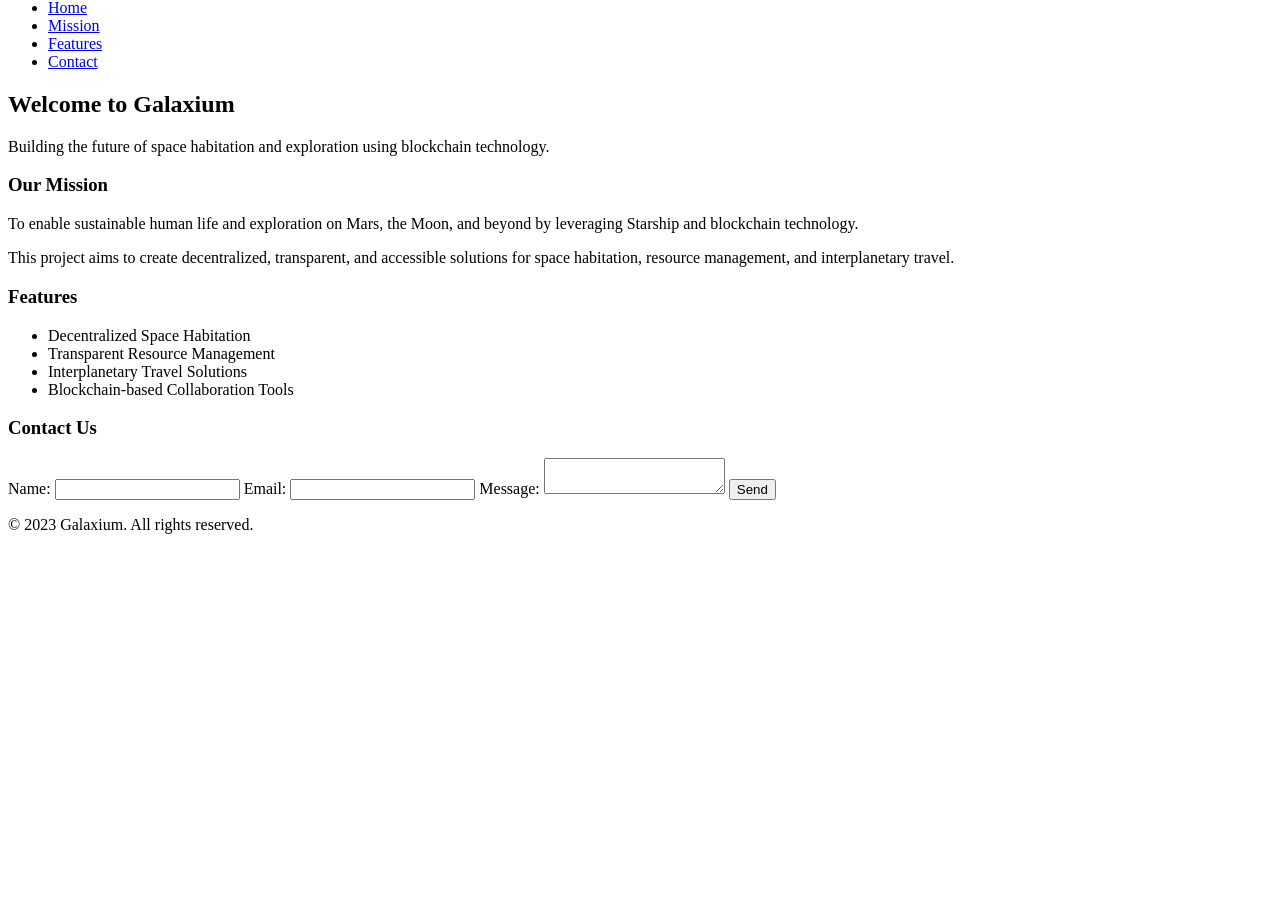
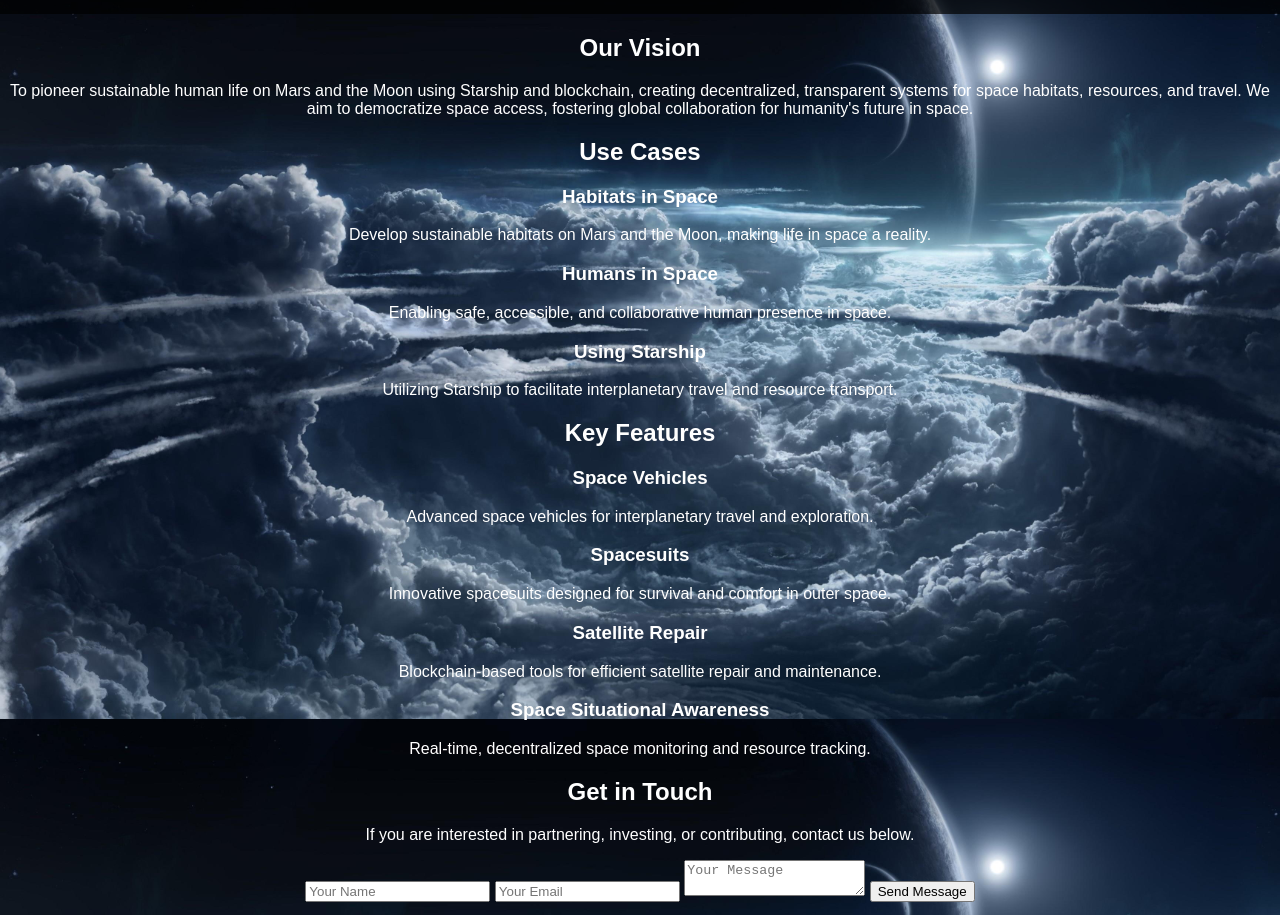
Before and after one commit to IRONalways17/Galaxium, a plain HTML site: page index.html in a window 1280 px wide. Shown: the part 81-996 px from the top of the page. Before the commit the page ends 800 px from the top, so only its background shows below. Drawn offline with Linux system fonts and the light colour scheme.

Commit message:
Update index.html

```diff
--- a/index.html
+++ b/index.html
@@ -3,56 +3,77 @@
 <head>
     <meta charset="UTF-8">
     <meta name="viewport" content="width=device-width, initial-scale=1.0">
-    <title>Galaxium</title>
-    <link rel="stylesheet" href="styles.css">
+    <title>Galaxium: The Future of Human Life in Space</title>
+    <link rel="stylesheet" href="style.css">
 </head>
 <body>
-    <header>
+    <header class="header">
         <h1>Galaxium</h1>
-        <nav>
-            <ul>
-                <li><a href="#intro">Home</a></li>
-                <li><a href="#mission">Mission</a></li>
-                <li><a href="#features">Features</a></li>
-                <li><a href="#contact">Contact</a></li>
-            </ul>
-        </nav>
+        <p>Building the Future of Human Life on Mars, Moon, and Beyond</p>
+        <button onclick="scrollToSection('vision')">Discover More</button>
     </header>
-    <main>
-        <section id="intro" class="intro">
-            <h2>Welcome to Galaxium</h2>
-            <p>Building the future of space habitation and exploration using blockchain technology.</p>
-        </section>
-        <section id="mission" class="details">
-            <h3>Our Mission</h3>
-            <p>To enable sustainable human life and exploration on Mars, the Moon, and beyond by leveraging Starship and blockchain technology.</p>
-            <p>This project aims to create decentralized, transparent, and accessible solutions for space habitation, resource management, and interplanetary travel.</p>
-        </section>
-        <section id="features" class="features">
-            <h3>Features</h3>
-            <ul>
-                <li>Decentralized Space Habitation</li>
-                <li>Transparent Resource Management</li>
-                <li>Interplanetary Travel Solutions</li>
-                <li>Blockchain-based Collaboration Tools</li>
-            </ul>
-        </section>
-        <section id="contact" class="contact">
-            <h3>Contact Us</h3>
-            <form>
-                <label for="name">Name:</label>
-                <input type="text" id="name" name="name" required>
-                <label for="email">Email:</label>
-                <input type="email" id="email" name="email" required>
-                <label for="message">Message:</label>
-                <textarea id="message" name="message" required></textarea>
-                <button type="submit">Send</button>
-            </form>
-        </section>
-    </main>
-    <footer>
-        <p>&copy; 2023 Galaxium. All rights reserved.</p>
+
+    <section id="vision" class="section">
+        <h2>Our Vision</h2>
+        <p>To pioneer sustainable human life on Mars and the Moon using Starship and blockchain, creating decentralized, transparent systems for space habitats, resources, and travel. We aim to democratize space access, fostering global collaboration for humanity's future in space.</p>
+    </section>
+
+    <section id="use-cases" class="section">
+        <h2>Use Cases</h2>
+        <div class="cards">
+            <div class="card">
+                <h3>Habitats in Space</h3>
+                <p>Develop sustainable habitats on Mars and the Moon, making life in space a reality.</p>
+            </div>
+            <div class="card">
+                <h3>Humans in Space</h3>
+                <p>Enabling safe, accessible, and collaborative human presence in space.</p>
+            </div>
+            <div class="card">
+                <h3>Using Starship</h3>
+                <p>Utilizing Starship to facilitate interplanetary travel and resource transport.</p>
+            </div>
+        </div>
+    </section>
+
+    <section id="features" class="section">
+        <h2>Key Features</h2>
+        <div class="cards">
+            <div class="card">
+                <h3>Space Vehicles</h3>
+                <p>Advanced space vehicles for interplanetary travel and exploration.</p>
+            </div>
+            <div class="card">
+                <h3>Spacesuits</h3>
+                <p>Innovative spacesuits designed for survival and comfort in outer space.</p>
+            </div>
+            <div class="card">
+                <h3>Satellite Repair</h3>
+                <p>Blockchain-based tools for efficient satellite repair and maintenance.</p>
+            </div>
+            <div class="card">
+                <h3>Space Situational Awareness</h3>
+                <p>Real-time, decentralized space monitoring and resource tracking.</p>
+            </div>
+        </div>
+    </section>
+
+    <section id="contact" class="section">
+        <h2>Get in Touch</h2>
+        <p>If you are interested in partnering, investing, or contributing, contact us below.</p>
+        <form id="contactForm">
+            <input type="text" id="name" placeholder="Your Name" required>
+            <input type="email" id="email" placeholder="Your Email" required>
+            <textarea id="message" placeholder="Your Message" required></textarea>
+            <button type="button" onclick="submitForm()">Send Message</button>
+        </form>
+        <p id="formMessage"></p>
+    </section>
+
+    <footer class="footer">
+        <p>&copy; 2024 Galaxium. All Rights Reserved.</p>
     </footer>
-    <script src="scripts.js"></script>
+
+    <script src="script.js"></script>
 </body>
 </html>
```
